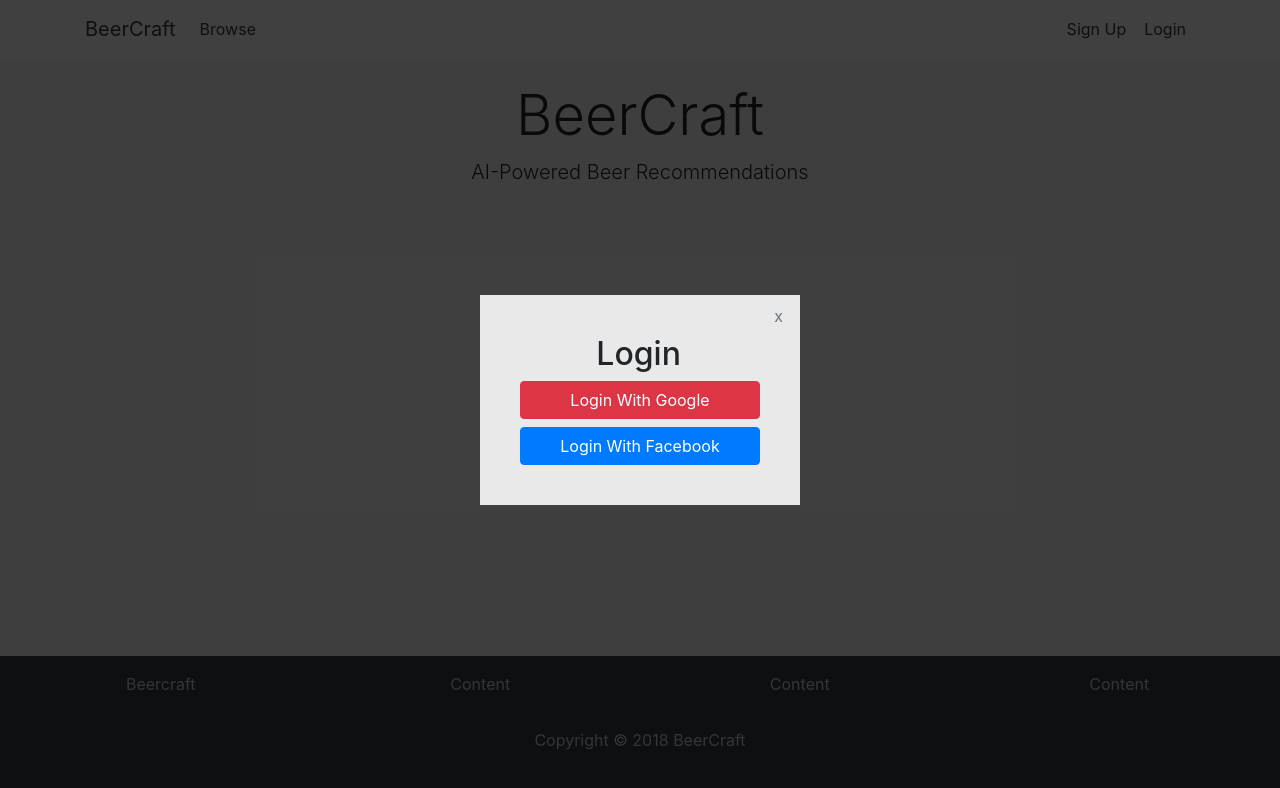
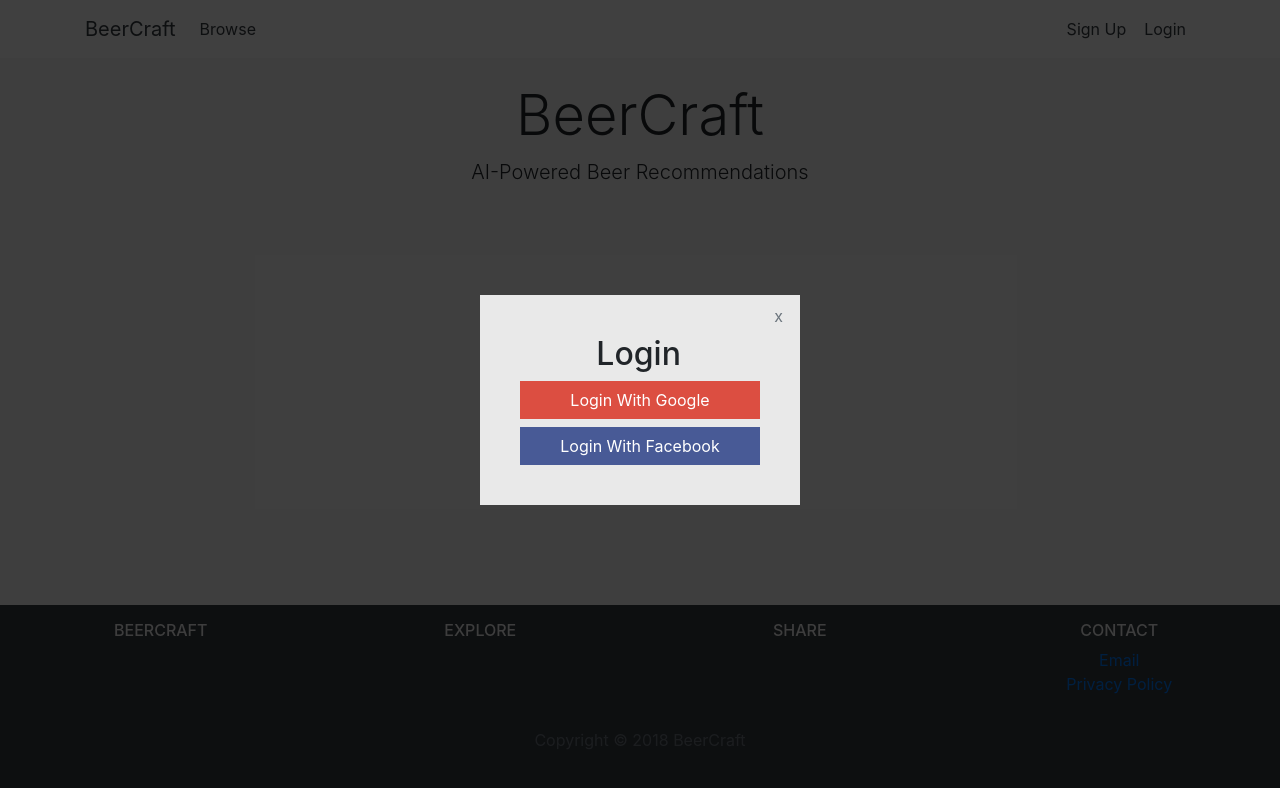
Before and after one commit to chingu-voyage7/Bears-Team-01, a React (Create React App) app in the folder client/: page / in a window 1280 px wide. Both pictures are taken after a click on the button "Login". Shown: the top 788 px of the page. Built offline with nearby package versions, Linux system fonts and the light colour scheme; no server answers.

Commit message:
style overhaul

```diff
--- a/client/src/App.js
+++ b/client/src/App.js
@@ -36,7 +36,7 @@ class App extends Component {
         <div className="App">
           <Navbar />
           {/* <ReviewBeer beerName={TEST_BEER_NAME}/> */}
-            <div className="container">
+            <div className="container page-content">
               <Switch>
                <Route path="/" component={Welcome} exact={true} />
                <Route path="/browse" component={Browse} exact={true} />
--- a/client/src/components/BrowsePage.js
+++ b/client/src/components/BrowsePage.js
@@ -20,8 +20,10 @@ class BrowsePage extends Component {
   render() {
     return (
       <div>
-        <h1>Browse</h1>
-        <BeerList beers={this.state.beers} />
+        <div className="beer-container">
+          <h1>Browse</h1>
+          <BeerList beers={this.state.beers} />
+        </div>
       </div>
     )
   }
--- a/client/src/components/layout/Footer.js
+++ b/client/src/components/layout/Footer.js
@@ -1,14 +1,29 @@
 import React from 'react';
+import { Link } from 'react-router-dom';
 
 const Footer = () => (
   <footer className="bg-dark text-center">
+  <div className="footer-top">
     <div class="row">
-      <div className="col-md-3 col-sm-6">Beercraft</div>
-      <div className="col-md-3 col-sm-6">Content</div>
-      <div className="col-md-3 col-sm-6">Content</div>
-      <div className="col-md-3 col-sm-6">Content</div>
+      <div className="col-md-3 col-sm-6">
+        <h5 title is-5>Beercraft</h5>
+      </div>
+      <div className="col-md-3 col-sm-6">
+        <h5 title is-5>Explore</h5>
+      </div>
+      <div className="col-md-3 col-sm-6">
+        <h5 title is-5>Share</h5>
+      </div>
+      <div className="col-md-3 col-sm-6">
+        <h5 title is-5>Contact</h5>
+        <ul className="list-unstyled">
+          <li><Link to="/">Email</Link></li>
+          <li><Link to="/">Privacy Policy</Link></li>
+        </ul>
+      </div>
     </div>
-      <div className="footer-bottom">
+    </div>
+      <div className="footer-bottom text-muted">
         <div className="row">
          <div className="col-md-12">
            <p>Copyright &copy; {new Date().getFullYear()} BeerCraft</p>
--- a/client/src/components/layout/LoginModal.js
+++ b/client/src/components/layout/LoginModal.js
@@ -16,8 +16,8 @@ const LoginModal = (props) => (
        <button className="btn btn-link nav-link text-muted close-button" onClick={props.handleRequestClose}>x</button>
         <div className="content">
           <h2 className="display-5 text-center">Login</h2>
-          <a className="btn btn-danger btn-block" href="/auth/google">Login With Google</a>
-          <a className="btn btn-primary btn-block" href="/auth/facebook">Login With Facebook</a>
+          <a className="btn google-btn btn-block" href="/auth/google">Login With Google</a>
+          <a className="btn facebook-btn btn-block" href="/auth/facebook">Login With Facebook</a>
         </div>
       </ReactModal>
     </div>
--- a/client/src/components/layout/RegisterModal.js
+++ b/client/src/components/layout/RegisterModal.js
@@ -16,8 +16,8 @@ const RegisterModal = (props) => (
        <button className="btn btn-link nav-link text-muted close-button" onClick={props.handleRequestClose}>x</button>
         <div className="content">
           <h2 className="display-5 text-center">Sign Up</h2>
-          <a className="btn btn-danger btn-block" href="/auth/google">Sign up With Google</a>
-          <a className="btn btn-primary btn-block" href="/auth/facebook">Sign up With Facebook</a>
+          <a className="btn google-btn btn-block" href="/auth/google">Sign up With Google</a>
+          <a className="btn facebook-btn btn-block" href="/auth/facebook">Sign up With Facebook</a>
         </div>
       </ReactModal>
     </div>
--- a/client/src/styles/base/_base.scss
+++ b/client/src/styles/base/_base.scss
@@ -6,6 +6,9 @@ html {
 *:before,
 *:after {
   box-sizing: inherit;
+  -webkit-border-radius: 0 !important;
+      -moz-border-radius: 0 !important;
+          border-radius: 0 !important;
 }
 
 body {
@@ -19,3 +22,8 @@ body {
 .container {
   min-height: 100%;
 }
+
+.page-content {
+  margin-top: 1rem;
+  margin-bottom: 10rem;
+}
--- a/client/src/styles/base/_settings.scss
+++ b/client/src/styles/base/_settings.scss
@@ -1,3 +1,9 @@
 //Colors
 $blue: #0062cc;
-$amber: #f4b249
+$amber: #f4b249;
+$off-white: #F5F5F5;
+
+//Sizes
+$xs-size: .65rem;
+$sm-size: 1rem;
+$md-size: 1.5rem;
--- a/client/src/styles/components/_beer-display.scss
+++ b/client/src/styles/components/_beer-display.scss
@@ -1,7 +1,8 @@
 .beer {
   background:#202020;
   color: #e8e8e8;
-  /* margin: 10px; */
+  margin-top: 10px;
+  margin-right: 10px;
   padding: 10px;
 }
 .beer p {
--- a/client/src/styles/components/_footer.scss
+++ b/client/src/styles/components/_footer.scss
@@ -5,9 +5,14 @@ footer {
   left: 0;
   padding: 1rem;
   text-align: center;
-  color: lightgray;
+  color: $off-white	;
 }
 
 .footer-bottom {
-  padding: 2rem .5rem 1rem .5rem;
+  padding: 1rem .5rem 1rem .5rem;
 }
+
+.footer-top h5 {
+  text-transform: uppercase;
+  font-size: $sm-size;
+}
--- a/client/src/styles/components/_modals.scss
+++ b/client/src/styles/components/_modals.scss
@@ -54,3 +54,13 @@
 .close-button {
   float: right;
 }
+
+.google-btn {
+  background-color: #dc4e41;
+  color: white;
+}
+
+.facebook-btn {
+  background-color: #485a96;
+  color: white;
+}
```
